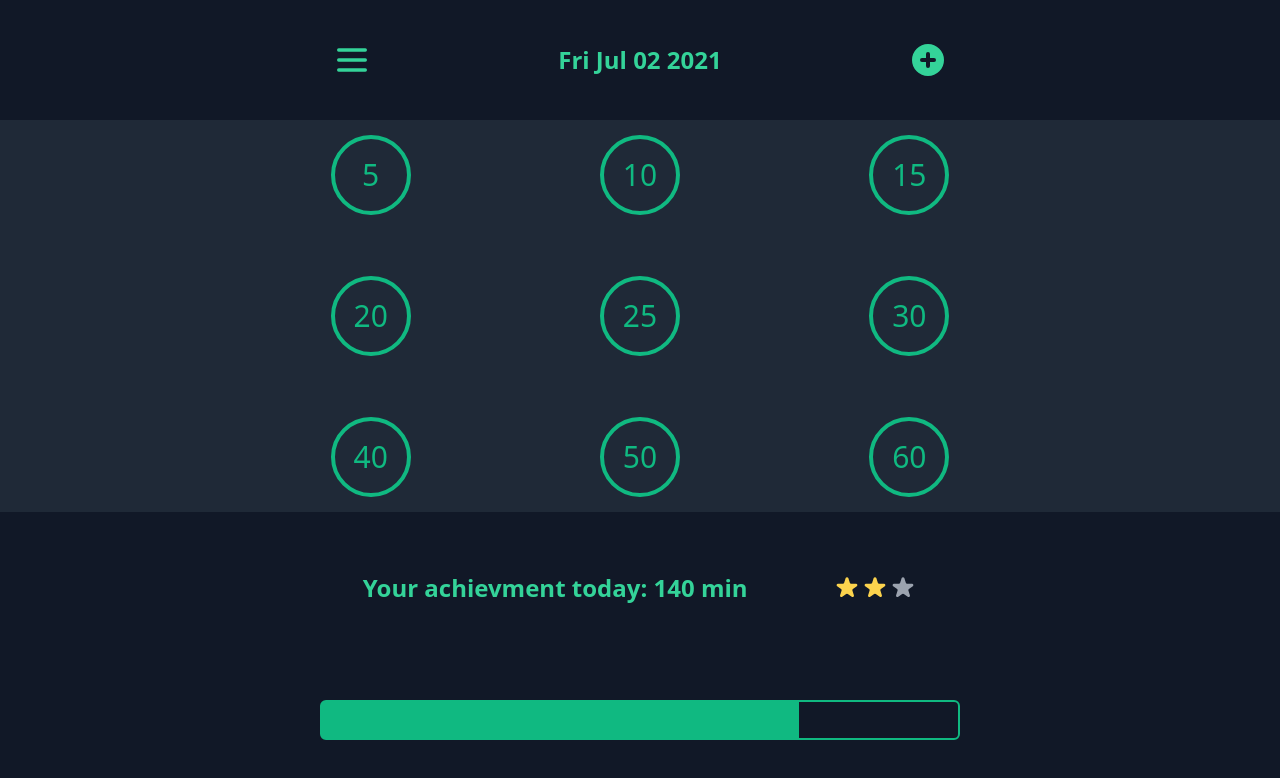
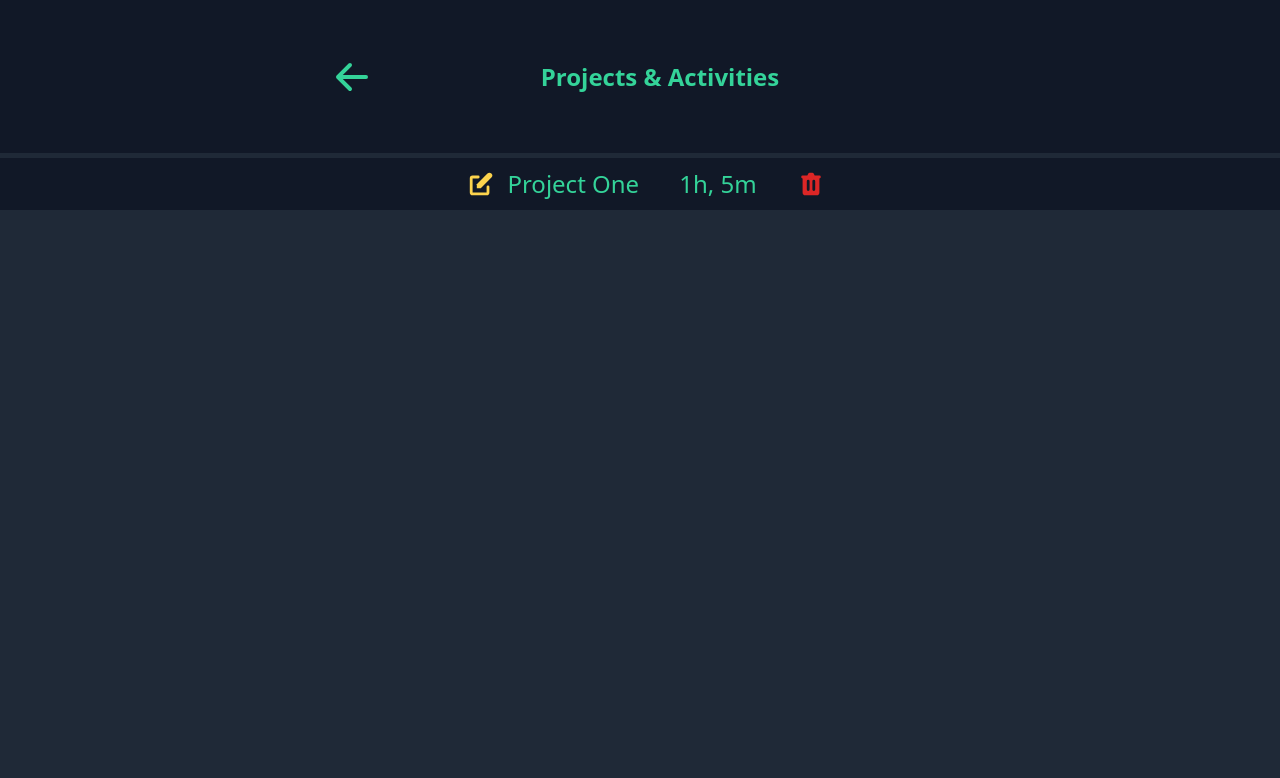
Before and after one commit to alimr70/advanced-pomodoro, a React (Create React App) app: page /addSession in a window 1280 px wide. Shown: the top 778 px of the page. Built offline with nearby package versions, Linux system fonts and the light colour scheme.

Commit message:
finished structrure of Projects component

```diff
--- a/src/App.js
+++ b/src/App.js
@@ -2,11 +2,12 @@ import Main from "./components/Main";
 import AddSession from "./components/AddSession";
 import SessionsDay from "./components/SessionsDay";
 import Sessions from "./components/Sessions";
+import Projects from "./components/Projects";
 
 function App() {
   return (
-    <div className="App text-green-400 text-2xl font-bold bg-gray-900 h-full grid xs:grid-rows-7">
-      <Main />
+    <div className="App text-green-400 text-2xl font-bold bg-gray-900 h-full grid">
+      <Projects />
     </div>
   );
 }
--- a/src/components/AddSession.js
+++ b/src/components/AddSession.js
@@ -13,7 +13,7 @@ const AddSession = () => {
     <>
       {/* Navbar */}
       <header className="row-span-1 flex items-center justify-center">
-        <div className="mx-auto py-2 px-3 sm:w-9/12 md:w-7/12 lg:w-1/2">
+        <div className="mx-auto py-2 px-3 w-full sm:w-9/12 md:w-7/12 lg:w-1/2">
           <nav className="flex items-center">
             <div>
               <svg
--- /dev/null
+++ b/src/components/Projects.js
@@ -0,0 +1,70 @@
+const Projects = () => {
+  return (
+    <>
+      {/* Navbar */}
+      <header className="row-span-1 flex items-center justify-center">
+        <div className="mx-auto py-2 px-3 w-full sm:w-9/12 md:w-7/12 lg:w-1/2">
+          <nav className="flex items-center">
+            <div>
+              <svg
+                xmlns="http://www.w3.org/2000/svg"
+                className="h-10 w-10"
+                viewBox="0 0 20 20"
+                fill="currentColor">
+                <path
+                  fillRule="evenodd"
+                  d="M9.707 16.707a1 1 0 01-1.414 0l-6-6a1 1 0 010-1.414l6-6a1 1 0 011.414 1.414L5.414 9H17a1 1 0 110 2H5.414l4.293 4.293a1 1 0 010 1.414z"
+                  clipRule="evenodd"
+                />
+              </svg>
+            </div>
+            <div className="mx-auto">Projects &amp; Activities</div>
+          </nav>
+        </div>
+      </header>
+
+      {/* Main section - working session time options buttons */}
+      <main className="bg-gray-800 py-1 row-span-6">
+        <div className="bg-gray-900 my-px flex items-center justify-center font-normal">
+          {/* Stars */}
+          <div className="p-3">
+            <svg
+              xmlns="http://www.w3.org/2000/svg"
+              className="h-7 w-7 text-yellow-300"
+              viewBox="0 0 20 20"
+              fill="currentColor">
+              <path d="M17.414 2.586a2 2 0 00-2.828 0L7 10.172V13h2.828l7.586-7.586a2 2 0 000-2.828z" />
+              <path
+                fillRule="evenodd"
+                d="M2 6a2 2 0 012-2h4a1 1 0 010 2H4v10h10v-4a1 1 0 112 0v4a2 2 0 01-2 2H4a2 2 0 01-2-2V6z"
+                clipRule="evenodd"
+              />
+            </svg>
+          </div>
+
+          {/* Sessions Day */}
+          <div className="mr-auto xs:mr-10">Project One</div>
+
+          {/* Total minutes cound */}
+          <div className="mr-10">1h, 5m</div>
+
+          <div>
+            <svg
+              xmlns="http://www.w3.org/2000/svg"
+              className="h-7 w-7 text-red-600"
+              viewBox="0 0 20 20"
+              fill="currentColor">
+              <path
+                fillRule="evenodd"
+                d="M9 2a1 1 0 00-.894.553L7.382 4H4a1 1 0 000 2v10a2 2 0 002 2h8a2 2 0 002-2V6a1 1 0 100-2h-3.382l-.724-1.447A1 1 0 0011 2H9zM7 8a1 1 0 012 0v6a1 1 0 11-2 0V8zm5-1a1 1 0 00-1 1v6a1 1 0 102 0V8a1 1 0 00-1-1z"
+                clipRule="evenodd"
+              />
+            </svg>
+          </div>
+        </div>
+      </main>
+    </>
+  );
+};
+
+export default Projects;
--- a/src/components/Sessions.js
+++ b/src/components/Sessions.js
@@ -3,7 +3,7 @@ const Sessions = () => {
     <>
       {/* Navbar */}
       <header className="row-span-1 flex items-center justify-center">
-        <div className="mx-auto py-2 px-3 sm:w-9/12 md:w-7/12 lg:w-1/2">
+        <div className="mx-auto py-2 px-3 w-full sm:w-9/12 md:w-7/12 lg:w-1/2">
           <nav className="flex items-center">
             <div>
               <svg
--- a/src/components/SessionsDay.js
+++ b/src/components/SessionsDay.js
@@ -3,7 +3,7 @@ const SessionsDay = () => {
     <>
       {/* Navbar */}
       <header className="row-span-1 flex items-center justify-center">
-        <div className="mx-auto py-2 px-3 sm:w-9/12 md:w-7/12 lg:w-1/2">
+        <div className="mx-auto py-2 px-3 w-full sm:w-9/12 md:w-7/12 lg:w-1/2">
           <nav className="flex items-center">
             <div>
               <svg
```
Also changed, not shown: 1 other file (tests, documents, lock files or other folders).
